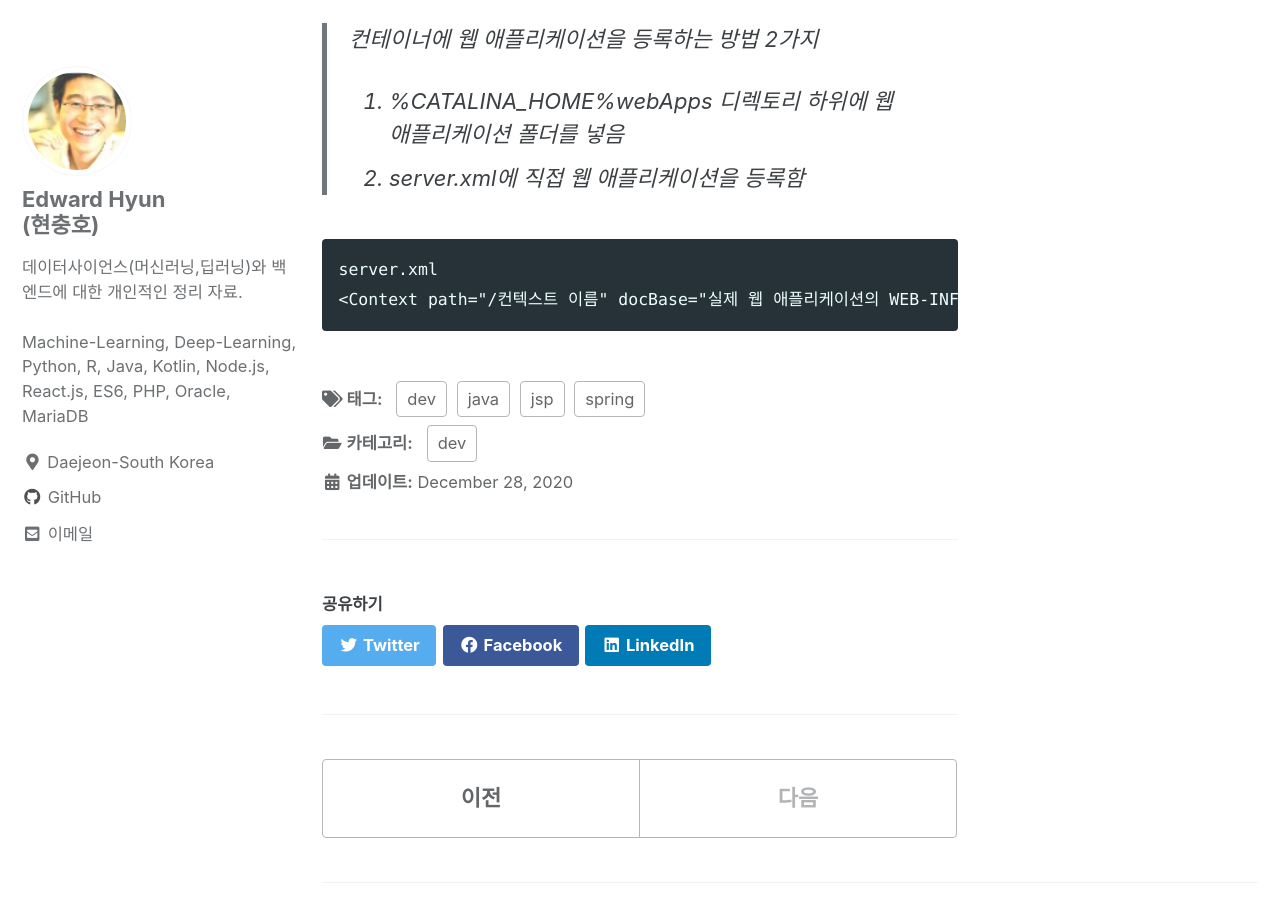
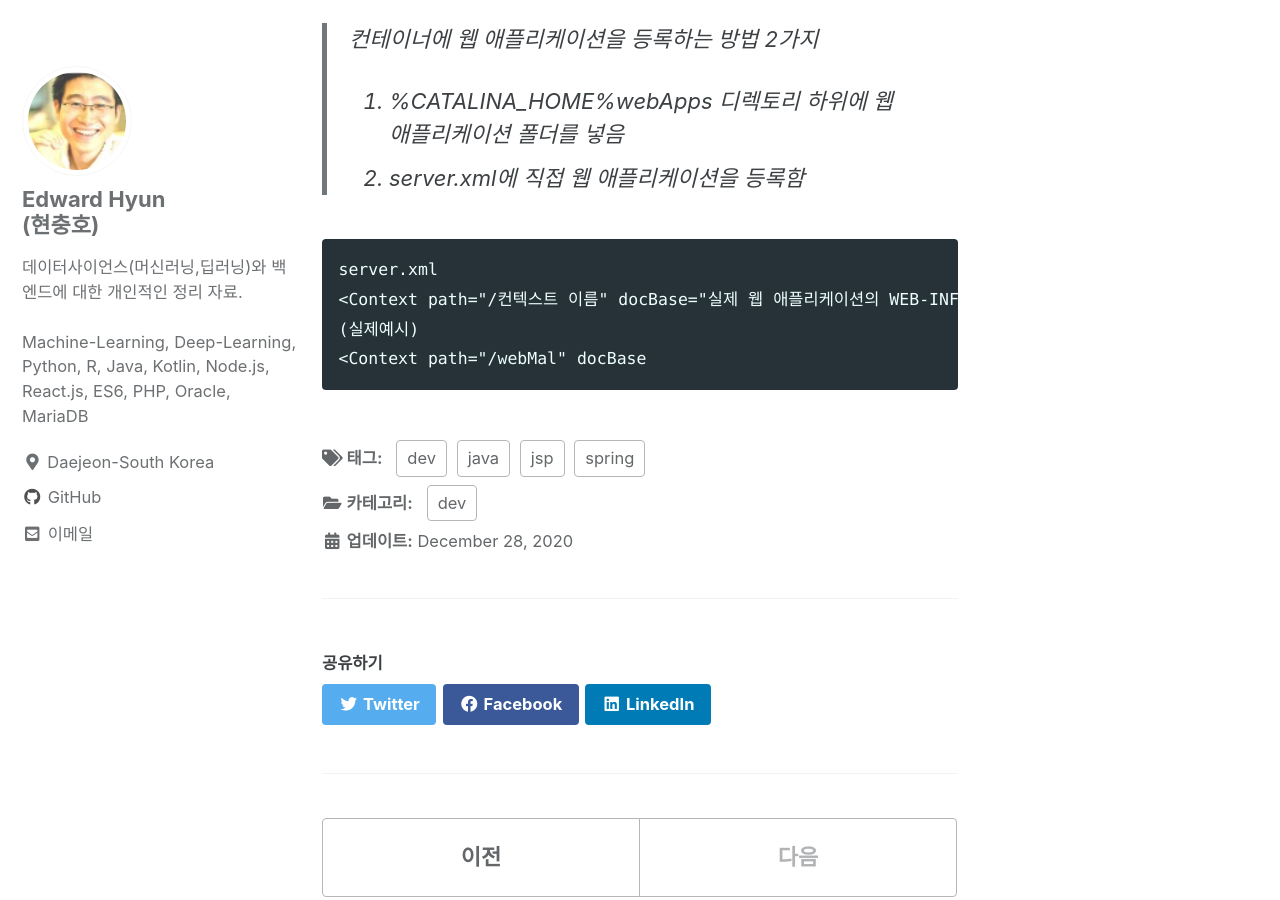
Before and after one commit to iamhch24/iamhch24.github.io, a Jekyll site: the page built from _posts/2020-12-28-[Study] 자바 웹을 다루는 기술.md, in a window 1280 px wide and 900 px high, scrolled down 854 px. Built offline with Jekyll 4.4.1, drawn with Linux system fonts in a browser that asks for light colours; cached includes are drawn as plain includes; some of the changed lines change nothing that is shown.

Commit message:
_posts/2020-12-28-[Study] 자바 웹을 다루는 기술.md updated from https://stackedit.io/

````diff
--- a/_posts/2020-12-28-[Study] 자바 웹을 다루는 기술.md
+++ b/_posts/2020-12-28-[Study] 자바 웹을 다루는 기술.md
@@ -36,8 +36,10 @@
 
 ```
 server.xml
-<Context path="/컨텍스트 이름" docBase="실제 웹 애플리케이션의 WEB-INF 디렉토리 위치"
+<Context path="/컨텍스트 이름" docBase="실제 웹 애플리케이션의 WEB-INF 디렉토리 위치" reloadable="true or false"/>
+(실제예시)
+<Context path="/webMal" docBase
 ```
 <!--stackedit_data:
-eyJoaXN0b3J5IjpbOTMwNjA4Njg0LDgyNjYxMTQ5Nl19
+eyJoaXN0b3J5IjpbNzQ2OTU0NzU5LDgyNjYxMTQ5Nl19
 -->
````
